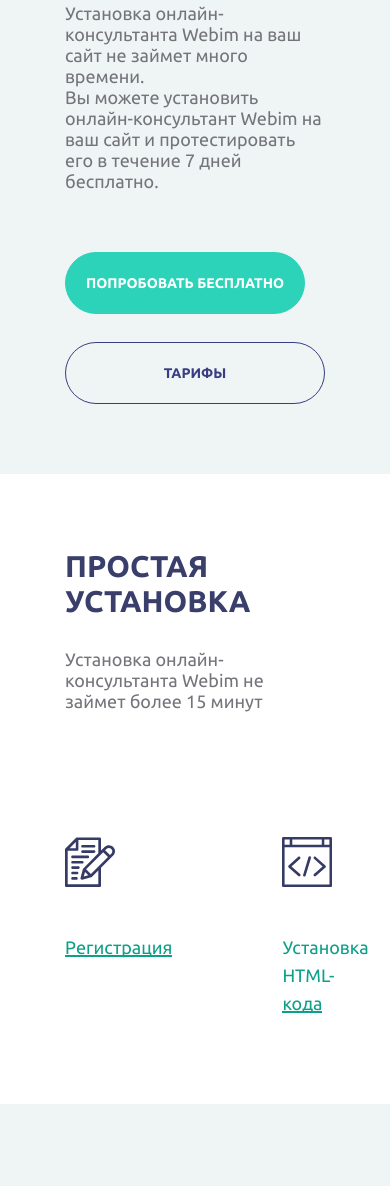
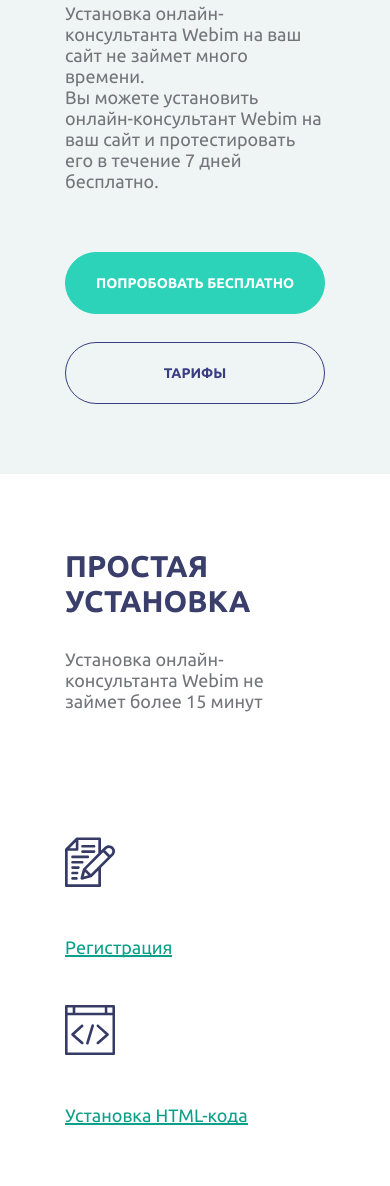
Before and after one commit to arcqk5/Emphasoft--test, a plain HTML site: page index.html in a window 390 px wide. Shown: the part 327-1513 px from the top of the page. Drawn offline with Linux system fonts and the light colour scheme.

Commit message:
ch-css/style.css

```diff
--- a/css/style.css
+++ b/css/style.css
@@ -1106,6 +1106,7 @@ li {
 
     .mount--back {
         display: none;
+        overflow: hidden;
     }
 
     /*  Title and text  */
@@ -1173,6 +1174,12 @@ li {
 }
 
 @media (max-width: 467px) {
+
+    .container {
+        padding: auto;
+    }
+
+
     .logo {
         display: none;
     }
@@ -1180,4 +1187,26 @@ li {
     .button {
         font-size: 14px;
     }
+
+    .button:first-child {
+        margin-right: 0;
+    }
 }
+
+@media (max-width: 399px) {
+    .mounting__list {
+        flex-wrap: wrap;
+    }
+
+    .mounting__item {
+        margin: 0;
+    }
+
+    .mountitng__item:first-child {
+        margin-bottom: 95px;
+    }
+}
+
+@media (max-width: 321px) {
+    /*In progress*/
+}
```
